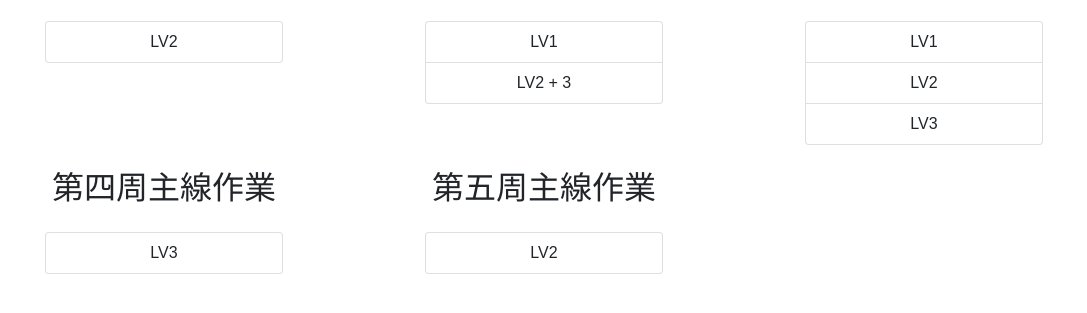
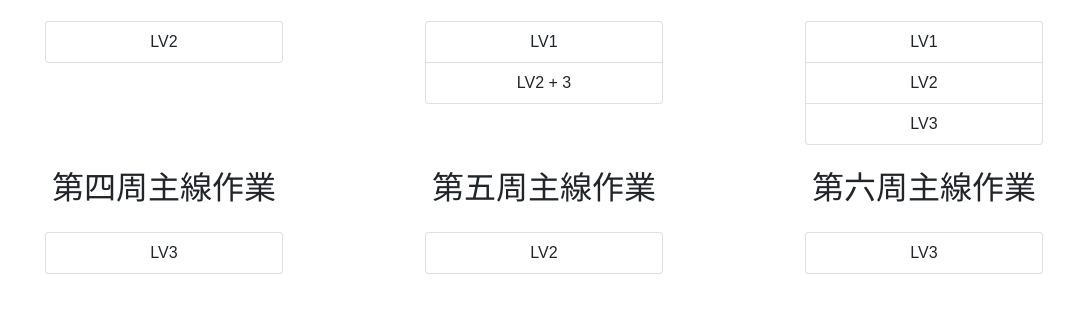
Before and after one commit to larrywithmanpower/vue3-mainProject, a plain HTML site: page index.html in a window 1280 px wide. Shown: the part 257-570 px from the top of the page, without its empty margins (96-1183 px from the left). Drawn offline with nearby package versions, Linux system fonts and the light colour scheme; a web font is replaced by a local one.

Commit message:
加入第六周作業

```diff
--- a/index.html
+++ b/index.html
@@ -72,6 +72,14 @@
                     </div>
                 </div>
             </div>
+            <div class="col-md-4 mb-4">
+                <h2 class="text-center">第六周主線作業</h2>
+                <div class="d-flex justify-content-center pt-3">
+                    <div class="list-group col-8 text-center">
+                        <a href="./week6/dist/index.html" class="list-group-item list-group-item-action">LV3</a>
+                    </div>
+                </div>
+            </div>
         </div>
     </section>
 
```
